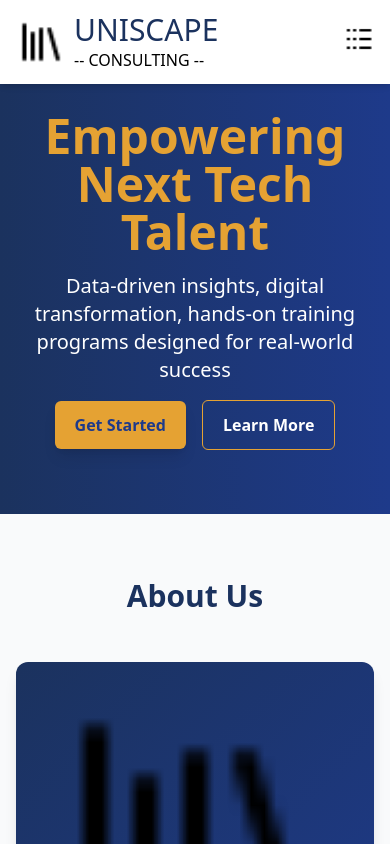
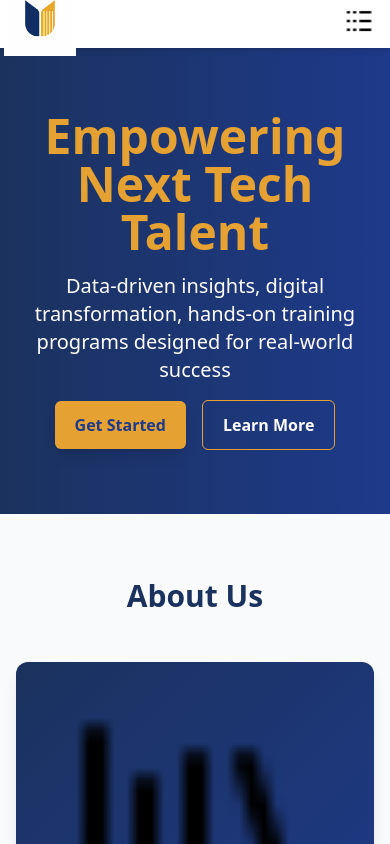
Before and after one commit to wilson-mutinda/UNISCAPE, a Vue app in the folder frontend/: page / in a window 390 px wide. Shown: the top 844 px of the page. Built offline with nearby package versions, Linux system fonts and the light colour scheme; the HTML template or start-up script is replaced by a standard one.

Commit message:
mobile menu render from left

```diff
--- a/frontend/src/pages/HomePage.vue
+++ b/frontend/src/pages/HomePage.vue
@@ -1,17 +1,14 @@
 <template>
     <div class="bg-gray-100 min-h-screen">
         <!-- navbar -->
-        <nav class="bg-white py-3 fixed right-0 left-0 top-0 shadow-md z-50">
+        <nav class="bg-white fixed right-0 left-0 top-0 shadow-md z-50" style="max-height: 60px;">
+
             <div class="container mx-auto w-full px-4">
                 <!-- logo and menu -->
                  <div class="flex items-center justify-between">
                     <!-- logo -->
                      <div class="flex items-center gap-2">
-                        <img src="/library.png" alt="library" width="50">
-                        <div class="">
-                            <h1 class="text-3xl text-uniscape-blue">UNISCAPE</h1>
-                            <p>-- CONSULTING --</p>
-                        </div>
+                        <img src="/uniscape-icon.png" alt="uniscape-icon" class="h-12 scale-150 object-contain -translate-y-1">
                      </div>
                      <!-- menu -->
                       <div class="hidden md:flex items-center gap-4">
```
Also changed, not shown: frontend/public/uniscape-icon.png (added), frontend/public/uniscape-logo.png (added).
